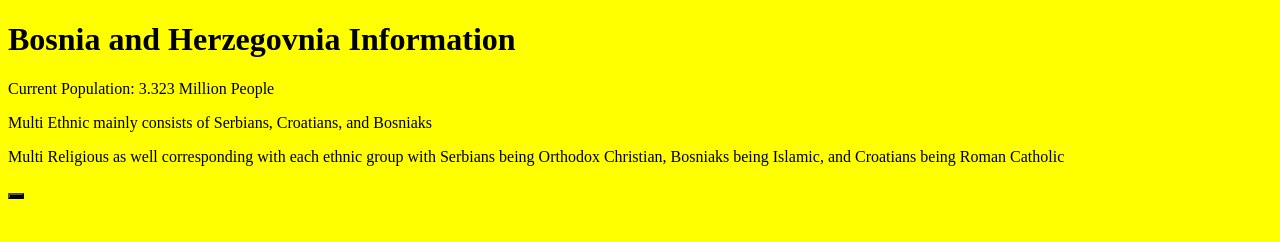
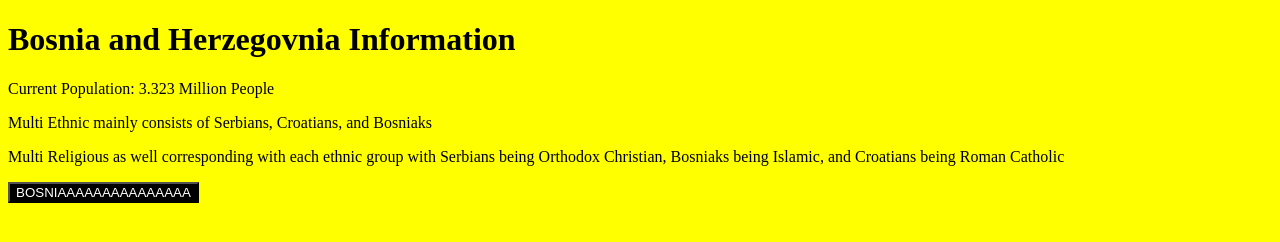
Before and after one commit to Gaines2025/Mis4013HW1, a plain HTML site: page BosniaAndHerzegovnia.html in a window 1280 px wide. Drawn offline with Linux system fonts and the light colour scheme.

Commit message:
Update BosniaAndHerzegovnia.html

```diff
--- a/BosniaAndHerzegovnia.html
+++ b/BosniaAndHerzegovnia.html
@@ -11,7 +11,7 @@
     <p>Multi Religious as well corresponding with each ethnic group with Serbians being Orthodox Christian, Bosniaks being Islamic, and Croatians being Roman Catholic</p>
         <button class="accordion"style=
         "background-color: Black;
-        color: White;">
+        color: White;">BOSNIAAAAAAAAAAAAAAA</button>
 </head>
 <body>
 </body>
```
